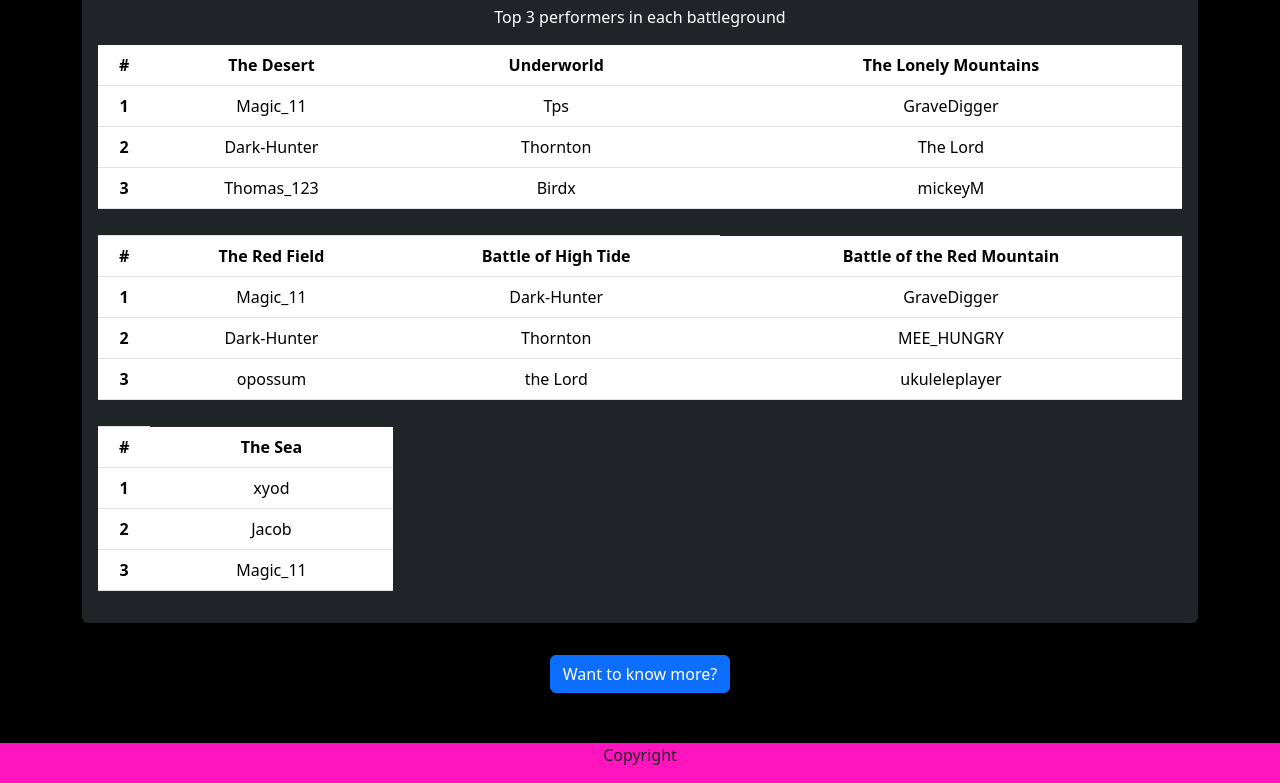
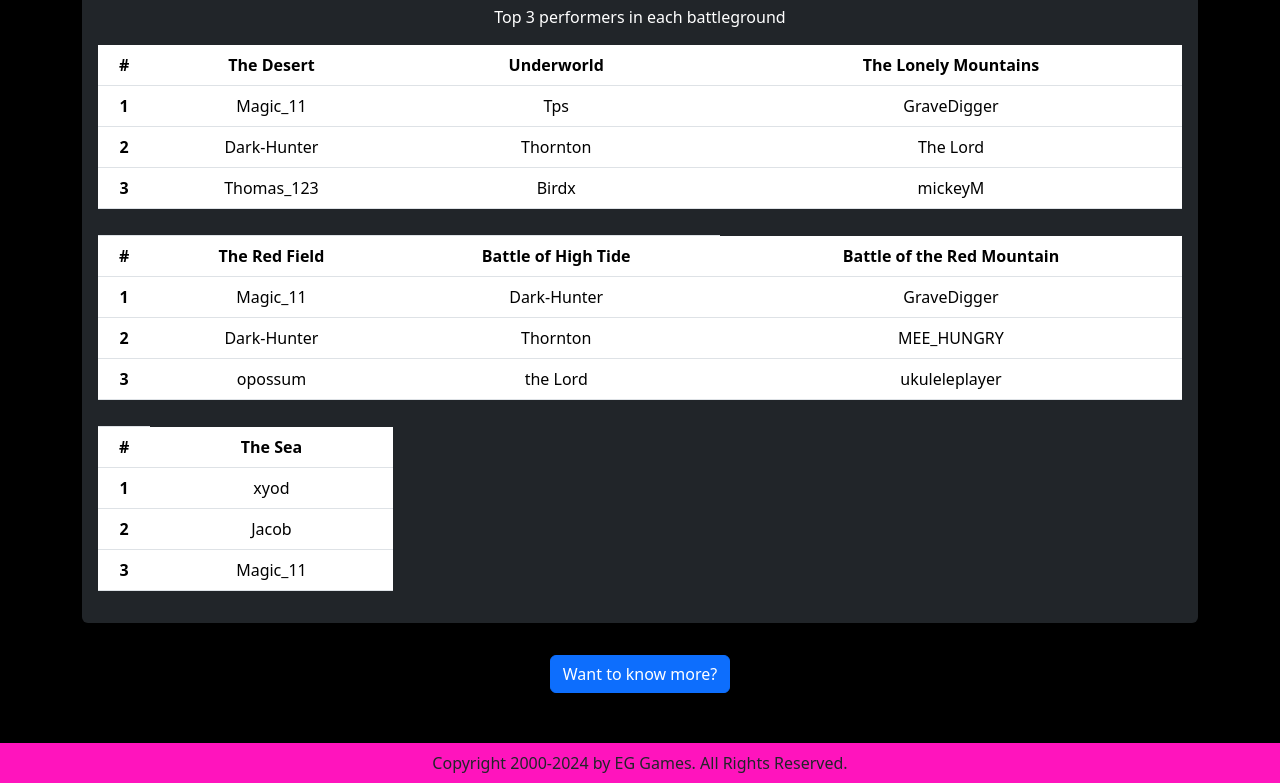
Before and after one commit to kaunfell/Game-Company, a plain HTML site: page page2.html in a window 1280 px wide. Shown: the part 530-1313 px from the top of the page. Drawn offline with nearby package versions, Linux system fonts and the light colour scheme.

Commit message:
footer fix

```diff
--- a/page2.html
+++ b/page2.html
@@ -219,7 +219,7 @@ Dis interdum sed integer libero, curae lectus netus. Dolor potenti nec fermentum
     </section>
 
 <footer class="text-center mt-auto">
-    <p>Copyright</p>
+    <p class="mt-2">Copyright 2000-2024 by EG Games. All Rights Reserved.</p>
 </footer>
 
           <script src="https://cdn.jsdelivr.net/npm/bootstrap@5.3.3/dist/js/bootstrap.bundle.min.js" integrity="sha384-YvpcrYf0tY3lHB60NNkmXc5s9fDVZLESaAA55NDzOxhy9GkcIdslK1eN7N6jIeHz" crossorigin="anonymous"></script>
```
Also changed, not shown: page3.html (+1 -1 lines).
